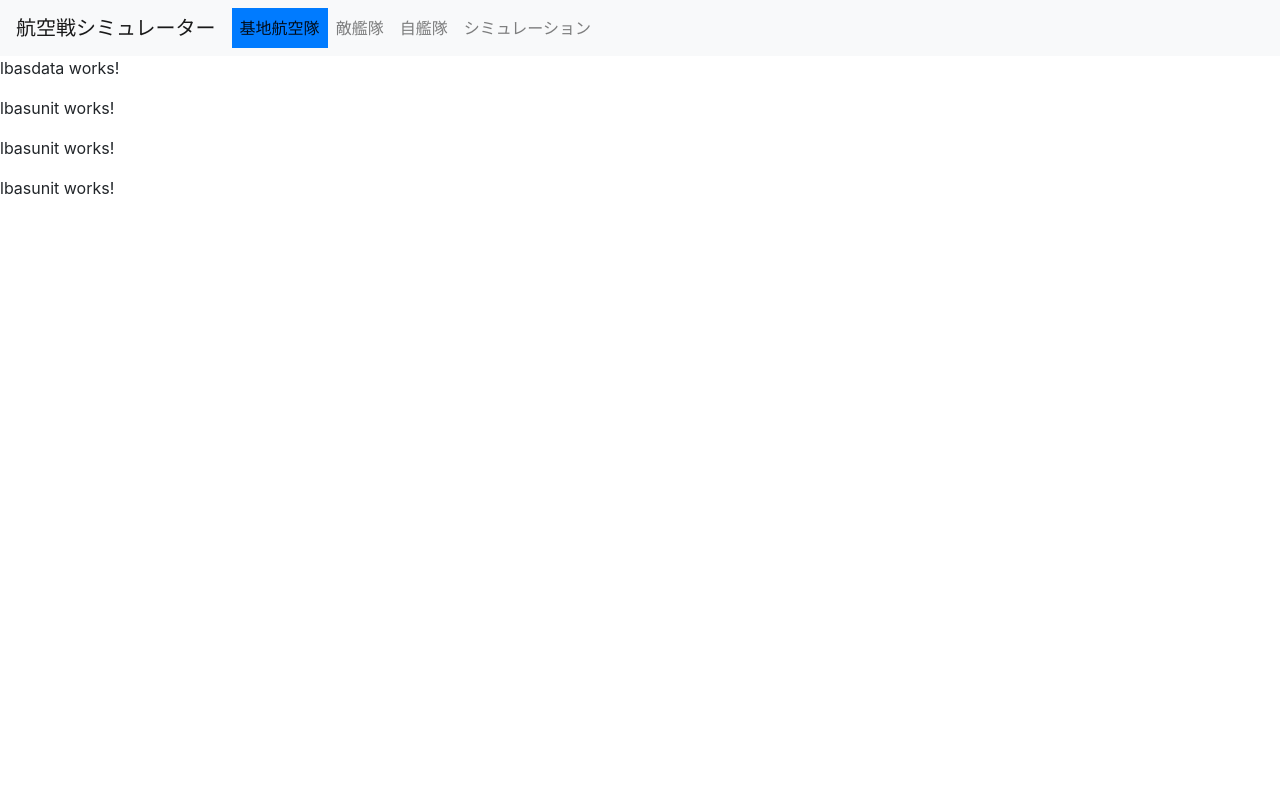
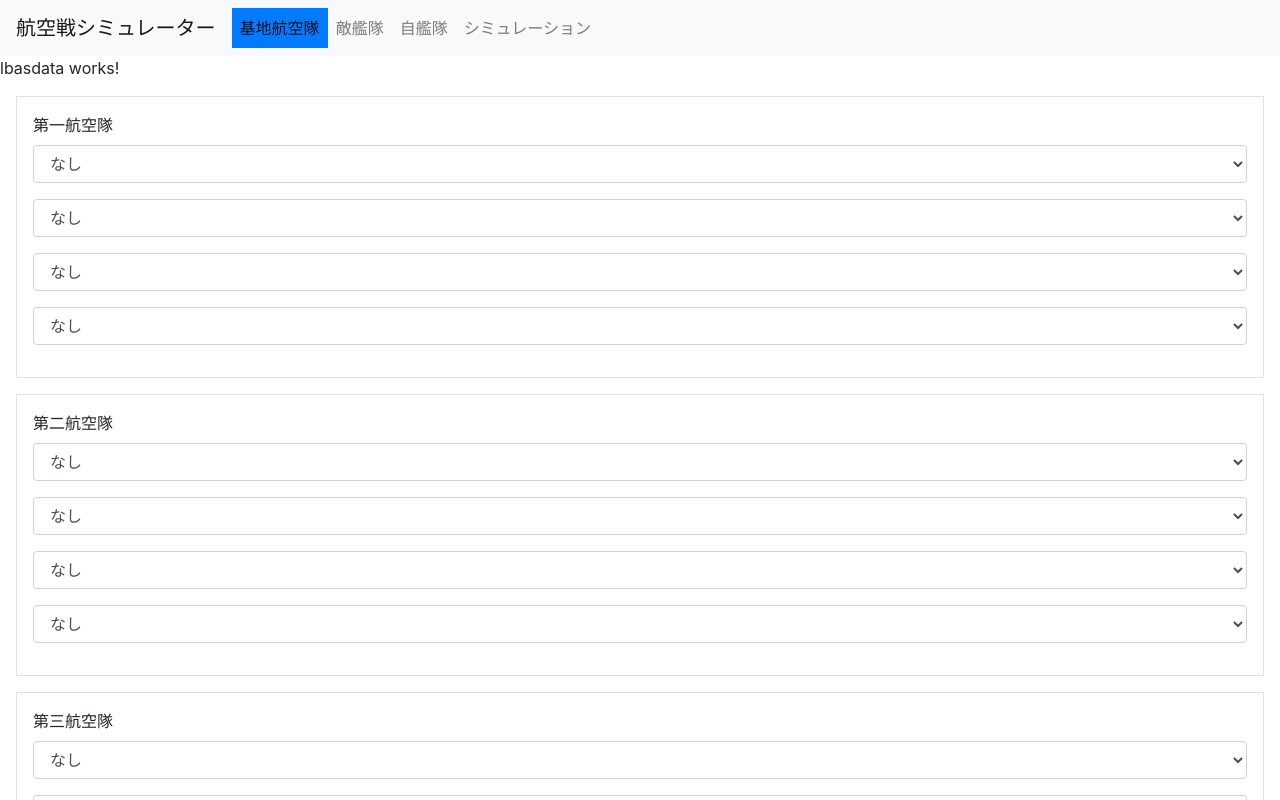
Before and after one commit to YSRKEN/AerialCombatSimulator, an Angular app in the folder ACS-Frontend/: page / in a window 1280 px wide. Shown: the top 800 px of the page. Built offline with nearby package versions, Linux system fonts and the light colour scheme.

Commit message:
基地航空隊の入力画面を半分ほど作った

```diff
--- a/ACS-Frontend/src/app/form/lbasdata/lbasdata.component.html
+++ b/ACS-Frontend/src/app/form/lbasdata/lbasdata.component.html
@@ -1,6 +1,6 @@
 <p>
   lbasdata works!
 </p>
-<app-lbasunit></app-lbasunit>
-<app-lbasunit></app-lbasunit>
-<app-lbasunit></app-lbasunit>
+<app-lbasunit index="1"></app-lbasunit>
+<app-lbasunit index="2"></app-lbasunit>
+<app-lbasunit index="3"></app-lbasunit>
--- a/ACS-Frontend/src/app/form/lbasunit/lbasunit.component.html
+++ b/ACS-Frontend/src/app/form/lbasunit/lbasunit.component.html
@@ -1,3 +1,27 @@
-<p>
-  lbasunit works!
-</p>
+<form class="m-3 border p-3">
+    <label for="mapSelect">{{IndexString}}</label>
+  <div class="form-group">
+    <select class="form-control" id="weaponSelect1" name="weaponSelect1"
+      [ngModel]="SelectedWeapon[0]" (ngModelChange)="changeSelectedWeapon($event, 0)">
+      <option *ngFor="let weapon of WeaponList" [value]="weapon.value">{{weapon.name}}</option>
+    </select>
+  </div>
+  <div class="form-group">
+    <select class="form-control" id="weaponSelect2" name="weaponSelect2"
+      [ngModel]="SelectedWeapon[1]" (ngModelChange)="changeSelectedWeapon($event, 1)">
+      <option *ngFor="let weapon of WeaponList" [value]="weapon.value">{{weapon.name}}</option>
+    </select>
+  </div>
+  <div class="form-group">
+    <select class="form-control" id="weaponSelect3" name="weaponSelect3"
+      [ngModel]="SelectedWeapon[2]" (ngModelChange)="changeSelectedWeapon($event, 2)">
+      <option *ngFor="let weapon of WeaponList" [value]="weapon.value">{{weapon.name}}</option>
+    </select>
+  </div>
+  <div class="form-group">
+    <select class="form-control" id="weaponSelect4" name="weaponSelect4"
+      [ngModel]="SelectedWeapon[3]" (ngModelChange)="changeSelectedWeapon($event, 3)">
+      <option *ngFor="let weapon of WeaponList" [value]="weapon.value">{{weapon.name}}</option>
+    </select>
+  </div>
+</form>
--- a/ACS-Frontend/src/app/form/lbasunit/lbasunit.component.ts
+++ b/ACS-Frontend/src/app/form/lbasunit/lbasunit.component.ts
@@ -1,4 +1,5 @@
-import { Component, OnInit } from '@angular/core';
+import { Component, OnInit, Input } from '@angular/core';
+import { SaveDataService } from '../../service/save-data.service';
 
 @Component({
   selector: 'app-lbasunit',
@@ -7,9 +8,49 @@ import { Component, OnInit } from '@angular/core';
 })
 export class LBASUnitComponent implements OnInit {
 
-  constructor() { }
+  /**
+   * 装備一覧
+   */
+  WeaponList: { "value": string, "name": string }[] = [
+    {"value":"なし", "name":"なし"},
+    {"value":"烈風", "name":"烈風"},
+    {"value":"流星", "name":"流星"},
+    {"value":"彗星", "name":"彗星"},
+  ];
+
+  /**
+   * 選択している装備
+   */
+  SelectedWeapon: string[] = ['','','',''];
+
+  /**
+   * 基地航空隊の番号
+   */
+  @Input() index: string = '1';
+  IndexString: string;
+
+  constructor(private saveData: SaveDataService) { }
 
   ngOnInit() {
+    // 基地航空隊の番号を設定
+    const indexToString = {'1': '一', '2': '二', '3': '三'};
+    this.IndexString = '第' + indexToString[this.index] + '航空隊';
+
+    /**
+     * 設定を読み込む
+     */
+    const weaponCount = 4;
+    for(let i = 0; i < weaponCount; ++i){
+      this.SelectedWeapon[i] = this.saveData.loadString('lbasunit.selected_weapon_' + this.index + '' + (i + 1), 'なし');
+    }
   }
 
+  /**
+   * 装備の選択を切り替えた際の処理
+   * @param event
+   */
+  changeSelectedWeapon(event: any, index: number){
+    this.SelectedWeapon[index] = event;
+    this.saveData.saveString('lbasunit.selected_weapon_' + this.index + '' + (index + 1), this.SelectedWeapon[index]);
+  }
 }
```
